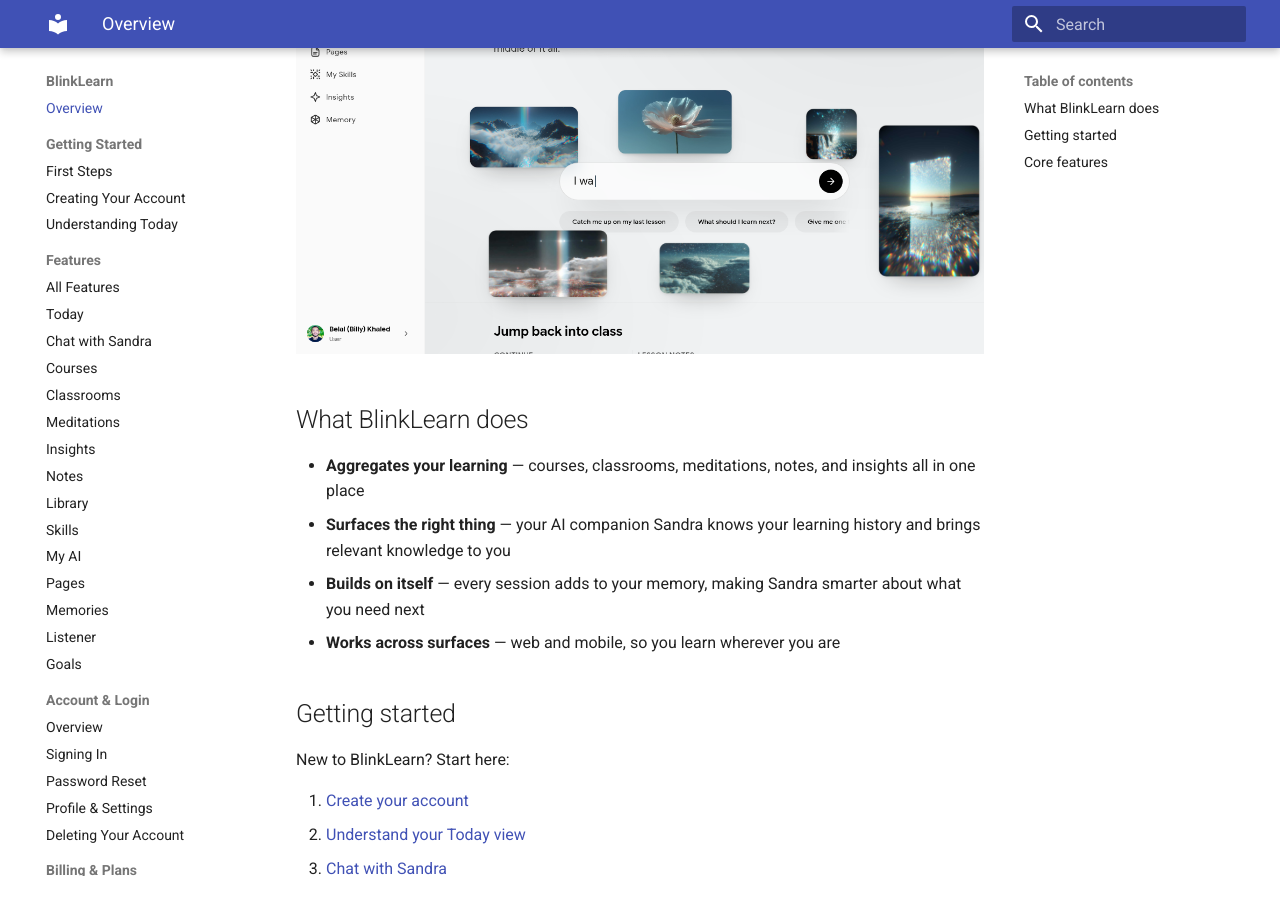
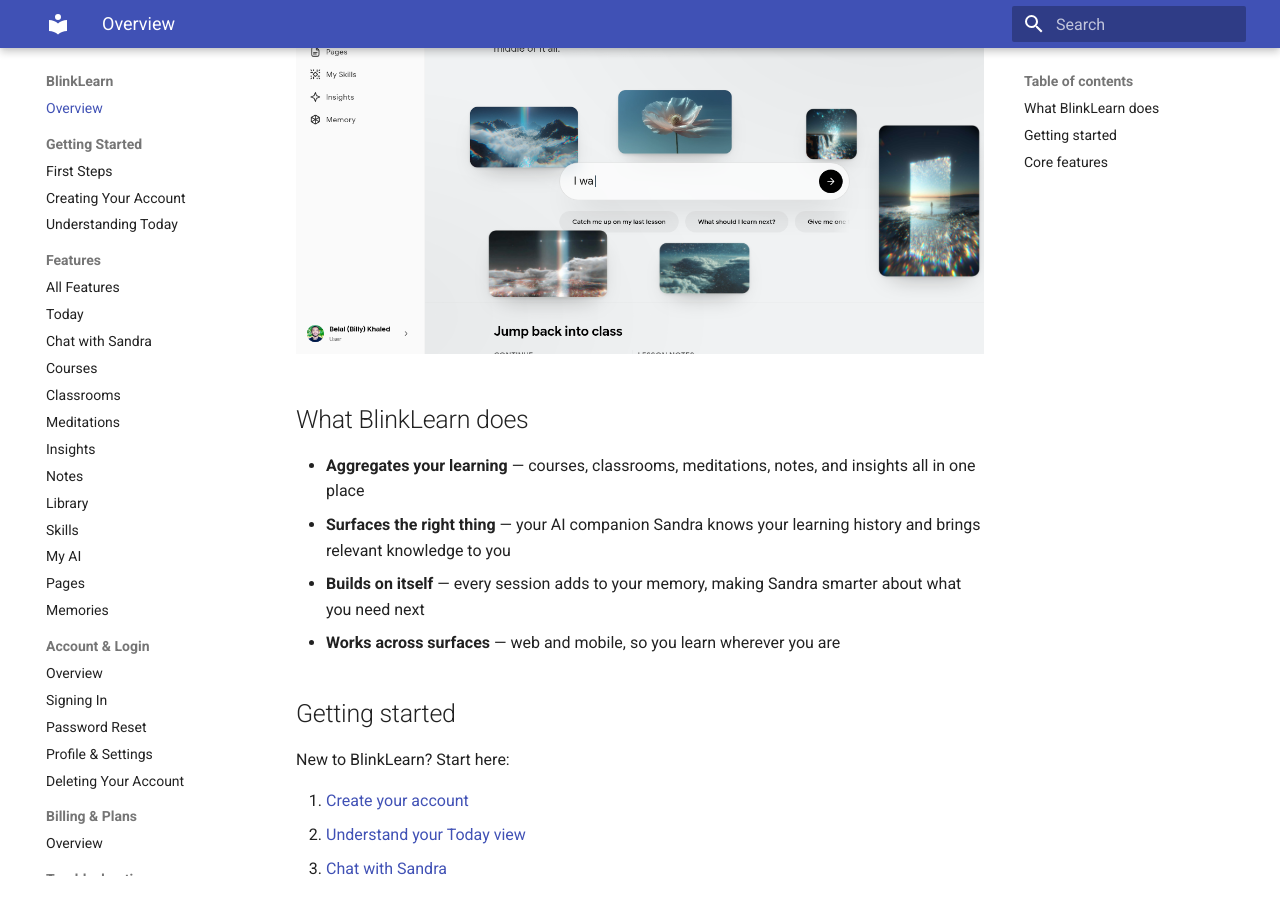
Before and after one commit to belal-khaled/product-docs, an MkDocs documentation site: the page built from docs/blinklearn/index.md, in a window 1280 px wide and 900 px high, scrolled down 450 px. Built offline with MkDocs 1.6.1 and Material for MkDocs 9.7.7, drawn with Linux system fonts in a browser that asks for light colours; part of the change alters nothing that is shown.

Commit message:
fix(docs): enable admonition extension + remove listener/goals from nav
- Add admonition to markdown_extensions so !!! info banners render correctly
- Remove Listener and Goals from BlinkLearn nav (not user-facing features)

Co-Authored-By: Claude Sonnet 4.6 <noreply@anthropic.com>

```diff
--- a/mkdocs.yml
+++ b/mkdocs.yml
@@ -16,6 +16,7 @@ theme:
     - content.tabs.link
 
 markdown_extensions:
+  - admonition
   - attr_list
   - md_in_html
   - tables
@@ -45,8 +46,6 @@ nav:
       - My AI: blinklearn/features/my-ai.md
       - Pages: blinklearn/features/pages.md
       - Memories: blinklearn/features/memories.md
-      - Listener: blinklearn/features/listener.md
-      - Goals: blinklearn/features/goals.md
     - Account & Login:
       - Overview: blinklearn/account/index.md
       - Signing In: blinklearn/account/signing-in.md
```
